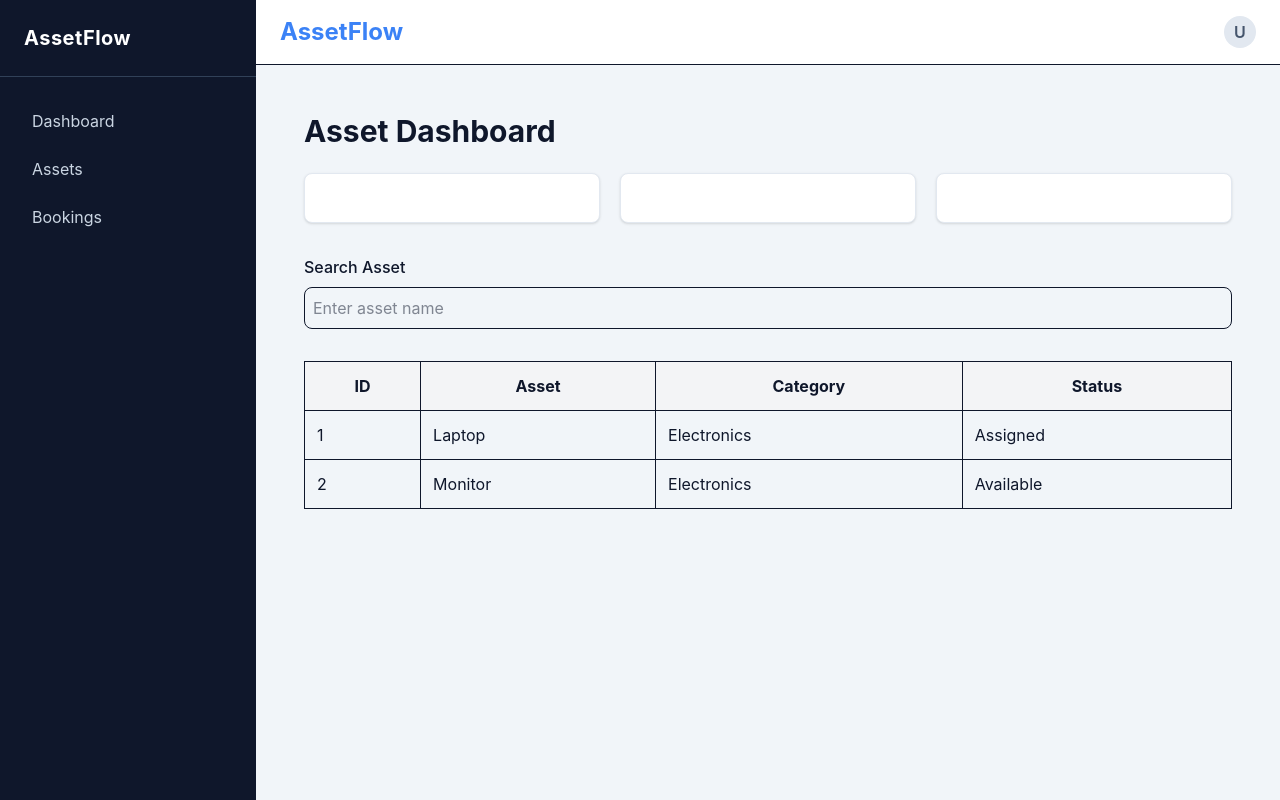
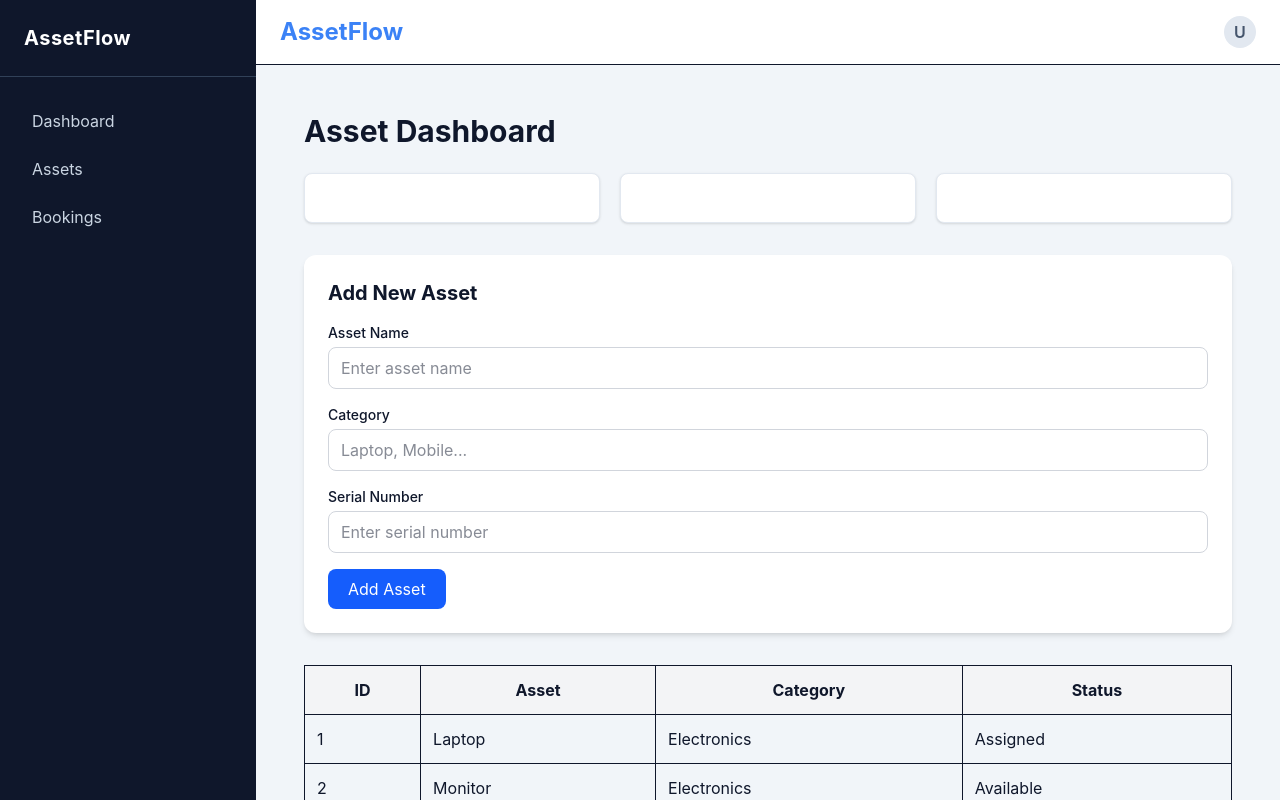
Before and after one commit to madhavsh746-eng/AssetFlow, a React (Vite) app in the folder client/: page / in a window 1280 px wide. Built offline with nearby package versions, Linux system fonts and the light colour scheme.

Commit message:
feat(ui): improve forms and add validation components

```diff
--- /dev/null
+++ b/client/src/components/forms/AssetForm.jsx
@@ -0,0 +1,147 @@
+import {useState} from "react";
+import Input from "./Input";
+import FormError from "./FormError";
+
+
+const AssetForm = () => {
+
+
+const [asset,setAsset] = useState({
+    name:"",
+    category:"",
+    serial:"",
+});
+
+
+const [errors,setErrors] = useState({});
+
+
+const handleChange=(e)=>{
+
+    setAsset({
+        ...asset,
+        [e.target.name]:e.target.value
+    });
+
+};
+
+
+
+const validate =()=>{
+
+    let newErrors={};
+
+
+    if(!asset.name)
+        newErrors.name="Asset name is required";
+
+
+    if(!asset.category)
+        newErrors.category="Category is required";
+
+
+    if(!asset.serial)
+        newErrors.serial="Serial number is required";
+
+
+    setErrors(newErrors);
+
+
+    return Object.keys(newErrors).length===0;
+
+};
+
+
+
+const handleSubmit=(e)=>{
+
+    e.preventDefault();
+
+
+    if(validate()){
+
+        console.log(asset);
+
+        alert("Asset Added Successfully");
+
+
+        setAsset({
+            name:"",
+            category:"",
+            serial:""
+        });
+
+    }
+
+};
+
+
+
+return (
+
+<div className="bg-white p-6 rounded-xl shadow-md">
+
+
+<h2 className="text-xl font-bold mb-4">
+Add New Asset
+</h2>
+
+
+<FormError message=""/>
+
+
+<form onSubmit={handleSubmit}>
+
+
+<Input
+label="Asset Name"
+name="name"
+value={asset.name}
+onChange={handleChange}
+placeholder="Enter asset name"
+error={errors.name}
+/>
+
+
+
+<Input
+label="Category"
+name="category"
+value={asset.category}
+onChange={handleChange}
+placeholder="Laptop, Mobile..."
+error={errors.category}
+/>
+
+
+
+<Input
+label="Serial Number"
+name="serial"
+value={asset.serial}
+onChange={handleChange}
+placeholder="Enter serial number"
+error={errors.serial}
+/>
+
+
+
+<button
+className="bg-blue-600 text-white px-5 py-2 rounded-lg"
+>
+Add Asset
+</button>
+
+
+</form>
+
+
+</div>
+
+);
+
+
+};
+
+
+export default AssetForm;
--- /dev/null
+++ b/client/src/components/forms/FormError.jsx
@@ -0,0 +1,12 @@
+const FormError = ({message}) => {
+
+  if(!message) return null;
+
+  return (
+    <div className="bg-red-100 text-red-600 p-2 rounded mb-3">
+      {message}
+    </div>
+  );
+};
+
+export default FormError;
--- a/client/src/components/forms/Input.jsx
+++ b/client/src/components/forms/Input.jsx
@@ -1,21 +1,35 @@
 const Input = ({
   label,
+  name,
+  value,
+  onChange,
   placeholder,
+  error,
   type = "text"
 }) => {
 
   return (
-    <div className="flex flex-col gap-2">
+    <div className="mb-4">
 
-      <label className="font-medium">
+      <label className="block text-sm font-medium mb-1">
         {label}
       </label>
 
       <input
         type={type}
+        name={name}
+        value={value}
+        onChange={onChange}
         placeholder={placeholder}
-        className="border rounded-lg p-2 outline-none"
+        className={`w-full border rounded-lg px-3 py-2 outline-none
+        ${error ? "border-red-500" : "border-gray-300"}`}
       />
+
+      {error && (
+        <p className="text-red-500 text-sm mt-1">
+          {error}
+        </p>
+      )}
 
     </div>
   );
--- a/client/src/pages/Dashboard.jsx
+++ b/client/src/pages/Dashboard.jsx
@@ -1,6 +1,6 @@
 import AssetTable from "../components/table/AssetTable";
 import DashboardCard from "../components/dashboard/DashboardCard";
-import Input from "../components/forms/Input";
+import AssetForm from "../components/forms/AssetForm";
 
 const Dashboard = () => {
   return (
@@ -10,16 +10,22 @@ const Dashboard = () => {
         Asset Dashboard
       </h1>
 
+
+      {/* Dashboard Statistics Cards */}
       <DashboardCard />
 
+
+      {/* Add Asset Form */}
       <div className="mt-8">
-        <Input
-          label="Search Asset"
-          placeholder="Enter asset name"
-        />
+        <AssetForm />
       </div>
 
-      <AssetTable />
+
+      {/* Asset Table */}
+      <div className="mt-8">
+        <AssetTable />
+      </div>
+
 
     </div>
   );
```
